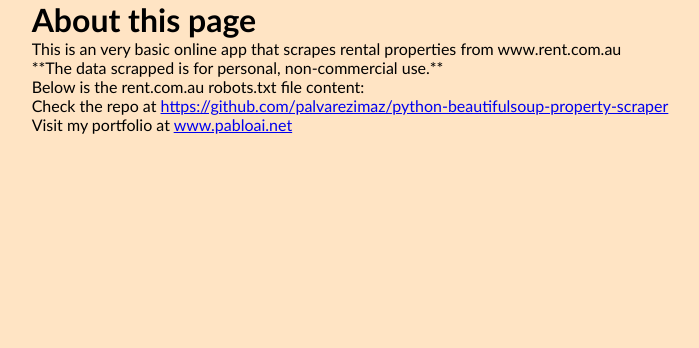
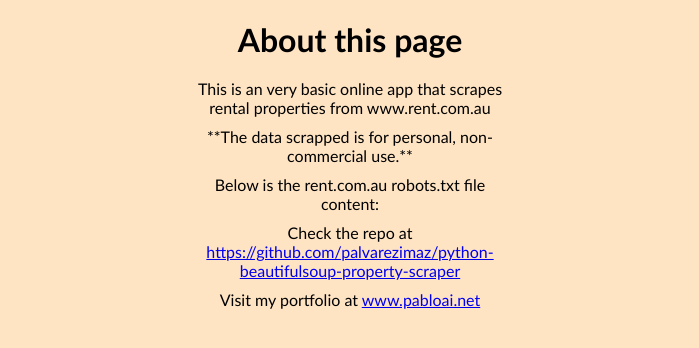
Before and after one commit to palvarezimaz/django-scrapper, a Django app: page /about/ in a window 1280 px wide. Shown: the part 40-388 px from the top of the page, without its empty margins (290-989 px from the left). Run offline with Django 4.2, Linux system fonts and the light colour scheme.

Commit message:
minor css fix on about and base pages

```diff
--- a/main/templates/main/about.html
+++ b/main/templates/main/about.html
@@ -17,7 +17,7 @@
   </p>
 
   <p>
-    Visit my portfolio at <a href="www.pabloai.net">www.pabloai.net</a>
+    Visit my portfolio at <a href="https://www.pabloai.net">www.pabloai.net</a>
   </p>
 </div>
 {% endblock %}
--- a/main/templates/main/base.html
+++ b/main/templates/main/base.html
@@ -60,6 +60,19 @@
       margin-bottom: 25px;
       border-bottom: 2px solid black;
     }
+
+    .about {
+      text-align: center;
+      max-width: 350px;
+    }
+
+    .about p {
+      margin: 10px;
+    }
+
+    .about h1 {
+      margin: 20px 0;
+    }
   </style>
 
 </head>
```
